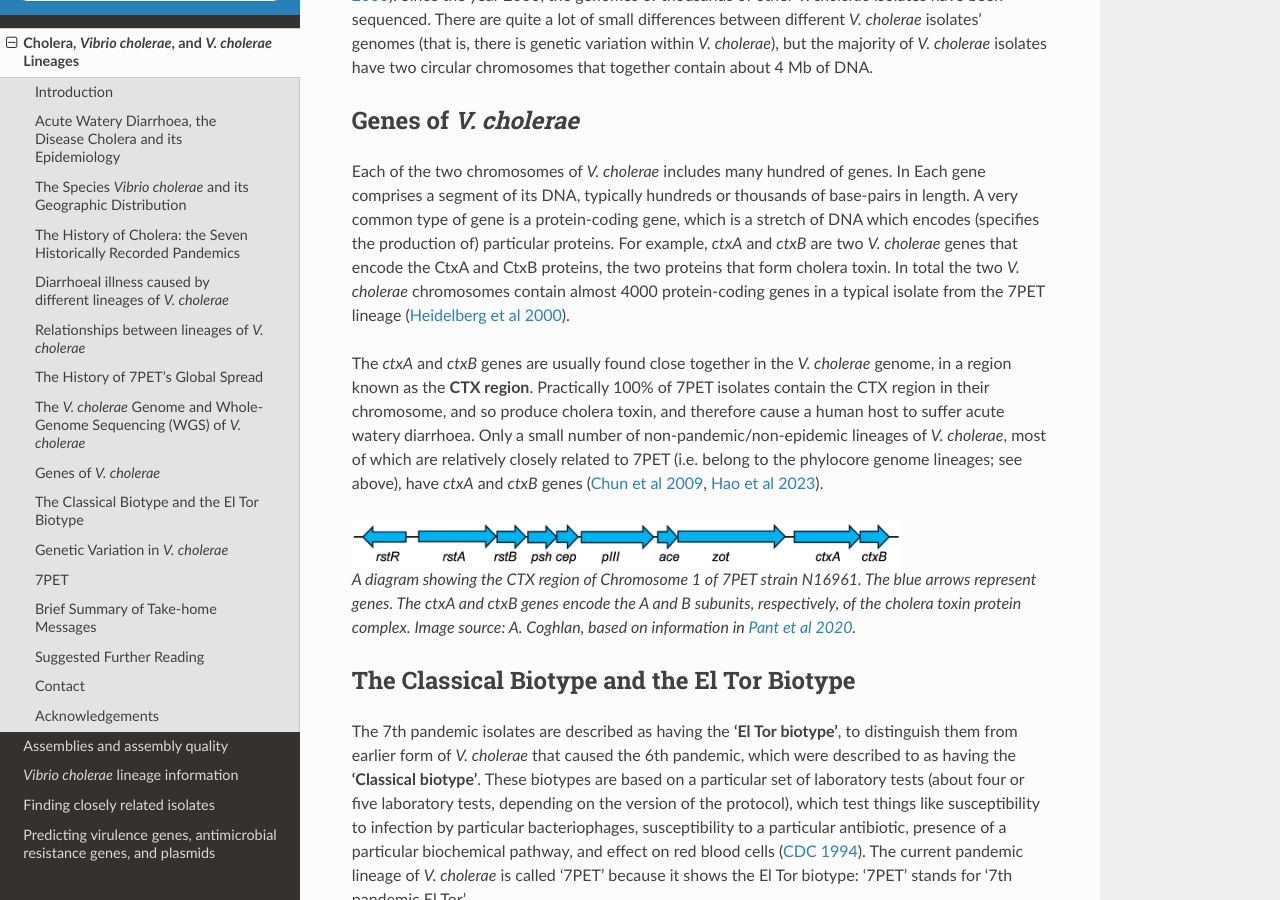
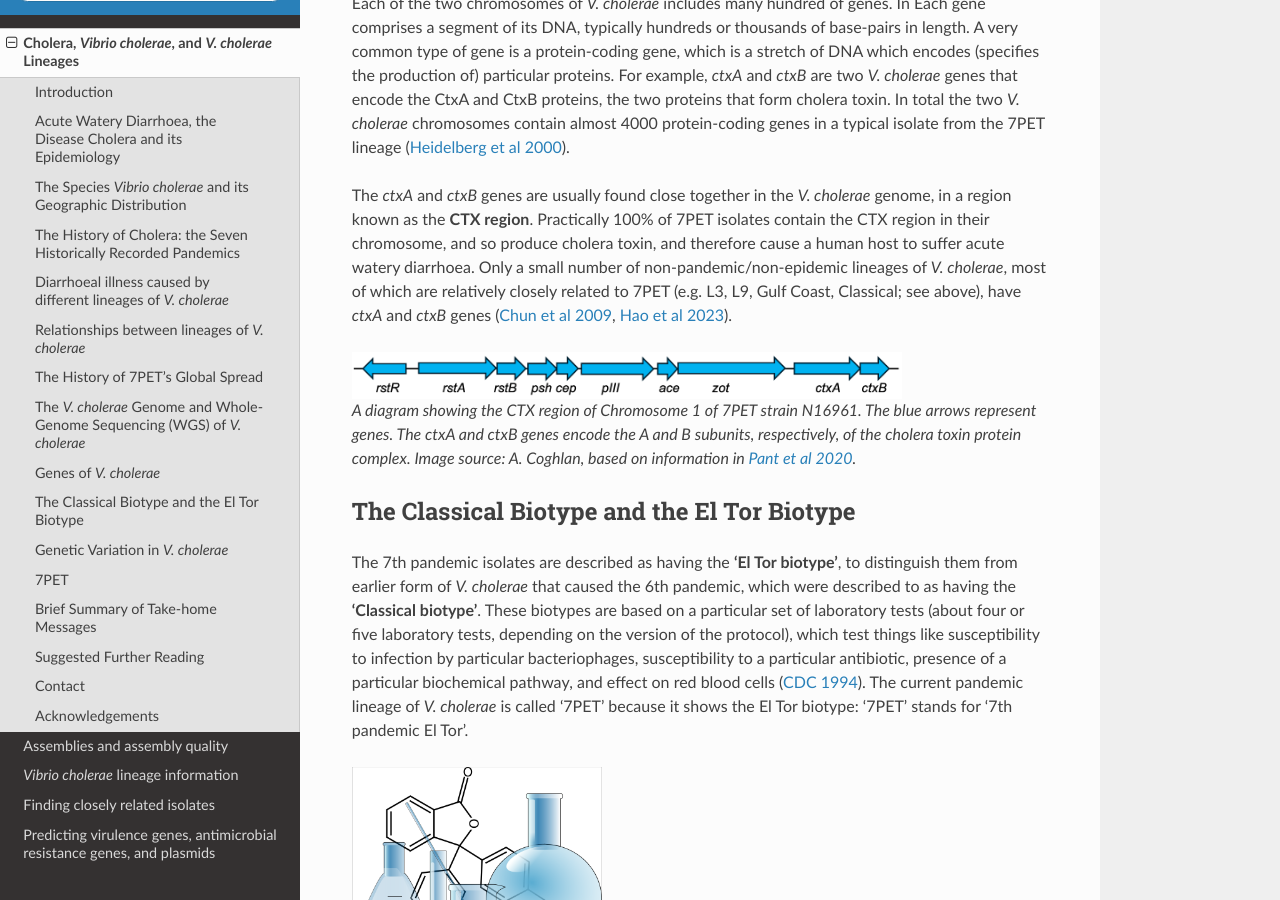
Before and after one commit to avrilcoghlan/cholerabook, a Sphinx documentation site: the page built from docs/source/vibriogenomes.rst, in a window 1280 px wide and 900 px high, scrolled down 10296 px. Built offline with Sphinx 7.4.7 and the Read the Docs theme 2.0.0, drawn with Linux system fonts in a browser that asks for light colours.

Commit message:
Update vibriogenomes.rst

```diff
--- a/docs/source/vibriogenomes.rst
+++ b/docs/source/vibriogenomes.rst
@@ -182,7 +182,7 @@
 .. _Domman et al 2017: https://pubmed.ncbi.nlm.nih.gov/29123068/
 
 .. figure:: Lineages.png
-  :width: 650
+  :width: 350
 
   A phylogenetic tree of some of the known lineages of *V. cholerae*. The triangles at the ends of branches represent existing lineages. The red dot represents the last common ancestor of the Classical and 7PET lineages, while the yellow dot represents the last common ancestor of the ELA-3 and 7PET lineages. Image credit: A. Coghlan, based on the tree in Supplementary Figure 2 of `Domman et al 2017`_, and with the addition of information on L3b and L9.
 
@@ -263,7 +263,7 @@
 The *ctxA* and *ctxB* genes are usually found close together in the *V. cholerae* genome, in a region known as the **CTX region**.
 Practically 100% of 7PET isolates contain the CTX region in their chromosome, and so produce cholera toxin, and therefore cause a human
 host to suffer acute watery diarrhoea. Only a small number of non-pandemic/non-epidemic lineages of *V. cholerae*, most
-of which are relatively closely related to 7PET (i.e. belong to the phylocore genome lineages; see above), have *ctxA* and *ctxB* genes (`Chun et al 2009`_,
+of which are relatively closely related to 7PET (e.g. L3, L9, Gulf Coast, Classical; see above), have *ctxA* and *ctxB* genes (`Chun et al 2009`_,
 `Hao et al 2023`_).
 
 .. _Heidelberg et al 2000: https://pubmed.ncbi.nlm.nih.gov/10952301/
```
